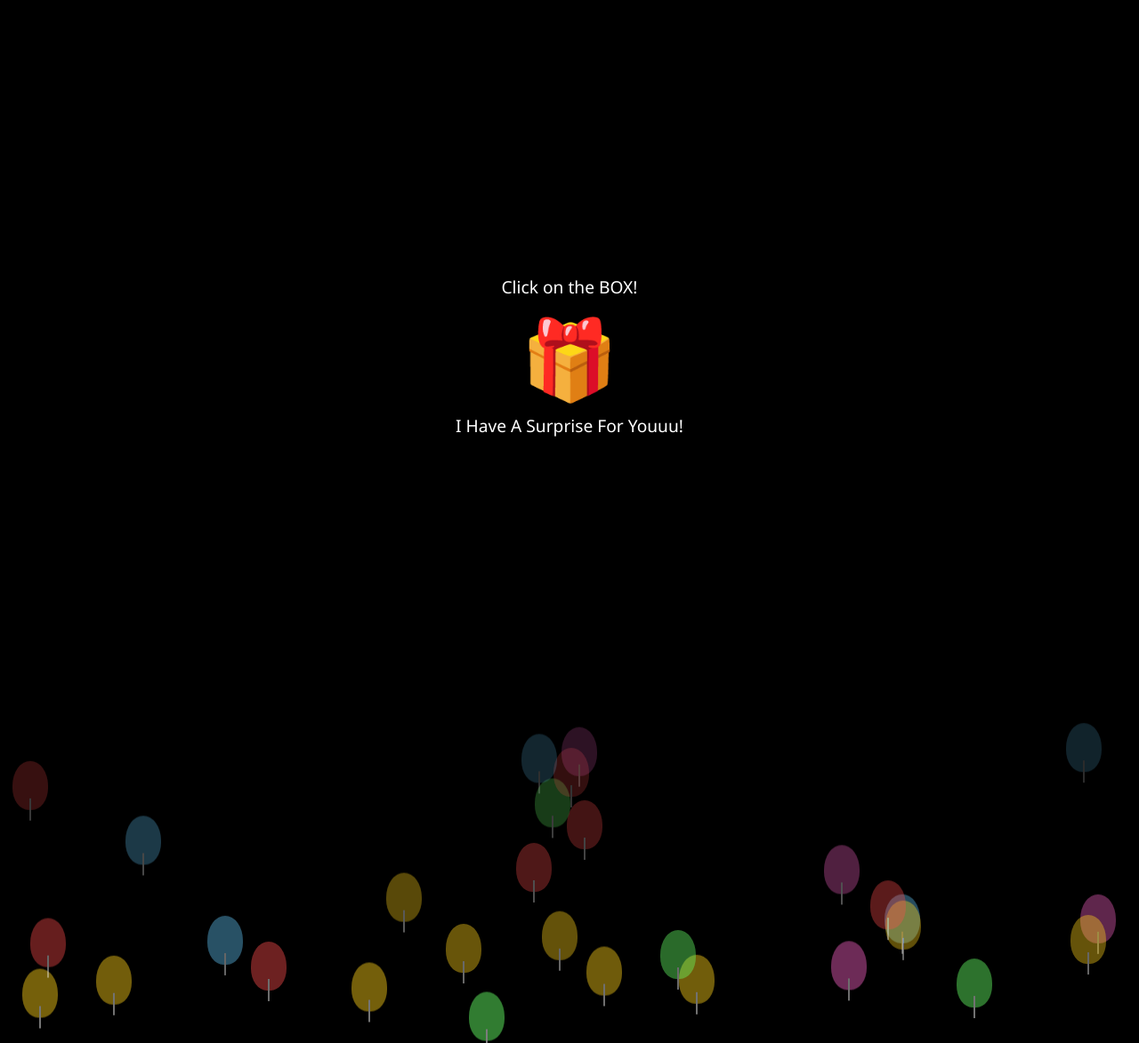
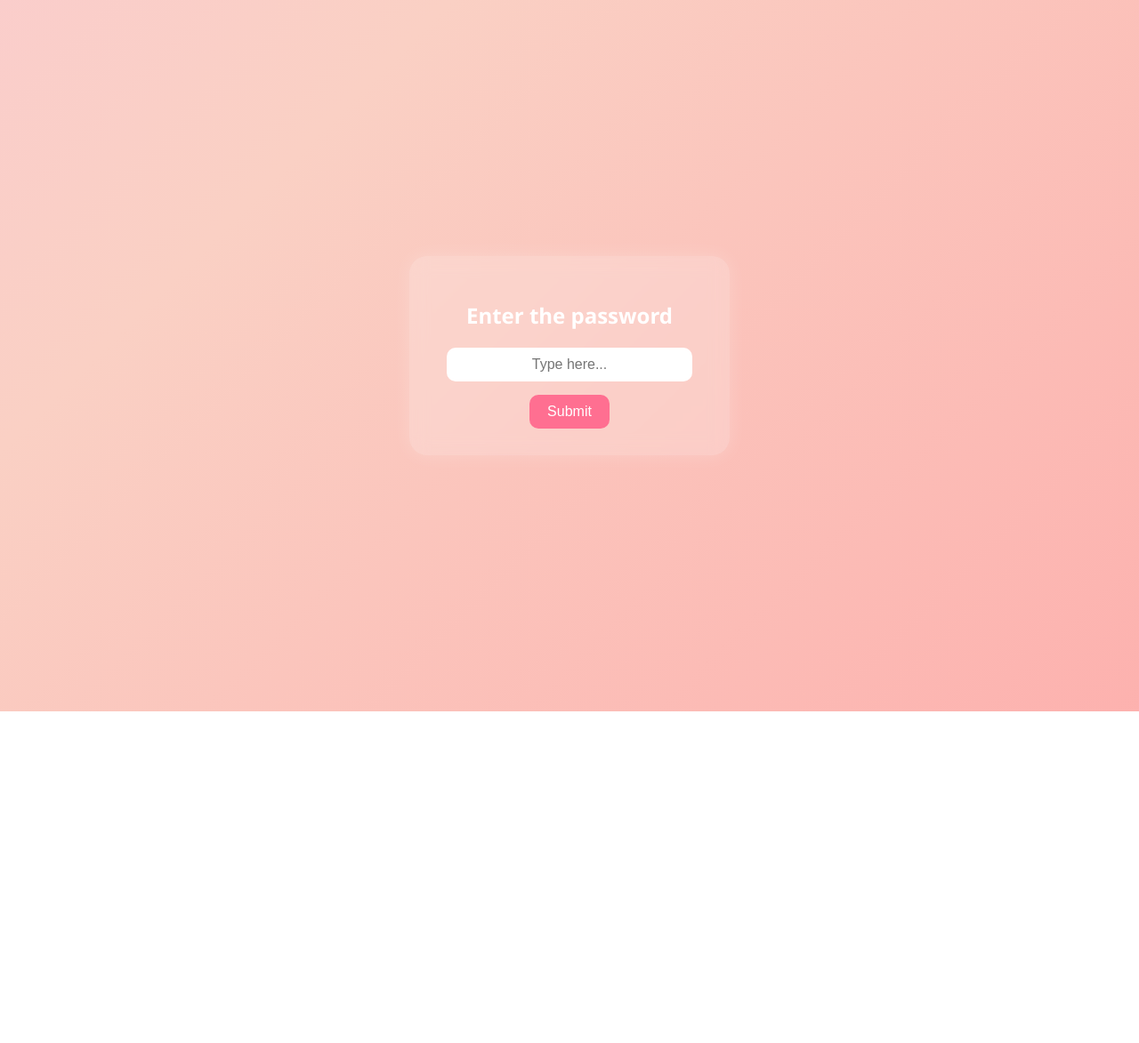
Before and after one commit to TANISH17o8/cake, a plain HTML site: page page2.html in a window 1280 px wide. Shown: the top 1173 px of the page at 89% size. After the commit the page ends 800 px from the top, so only its background shows below. Drawn offline with Linux system fonts and the light colour scheme.

Commit message:
Update page2.html

```diff
--- a/page2.html
+++ b/page2.html
@@ -1,93 +1,86 @@
-
-<!DOCTYPE html>
-<html lang="en">
+<!DOCTYPE html><html lang="en">
 <head>
   <meta charset="UTF-8" />
-  <meta name="viewport" content="width=device-width, initial-scale=1.0"/>
-  <title>Surprise for You</title>
+  <meta name="viewport" content="width=device-width, initial-scale=1.0" />
+  <title>Enter Password</title>
   <style>
-    * { margin: 0; padding: 0; box-sizing: border-box; }
     body {
-      background-color: #000;
-      overflow: hidden;
+      margin: 0;
+      padding: 0;
+      background: linear-gradient(-45deg, #ff9a9e, #fad0c4, #fbc2eb, #a18cd1);
+      background-size: 400% 400%;
+      animation: gradientBG 10s ease infinite;
       font-family: 'Segoe UI', sans-serif;
-      color: #fff;
-      text-align: center;
-    }
-    .container {
-      height: 100vh;
       display: flex;
       justify-content: center;
       align-items: center;
-      flex-direction: column;
-      position: relative;
-      z-index: 2;
-    }
-    .gift {
-      font-size: 80px;
-      cursor: pointer;
-      animation: pop 1s infinite alternate;
-    }
-    @keyframes pop {
-      0% { transform: scale(1); }
-      100% { transform: scale(1.1); }
-    }
-    .text-top, .text-bottom {
-      font-size: 1.2em;
-      margin: 10px;
+      height: 100vh;
+    }@keyframes gradientBG {
+  0% { background-position: 0% 50%; }
+  50% { background-position: 100% 50%; }
+  100% { background-position: 0% 50%; }
 }
 
-    .balloon {
-      position: absolute;
-      width: 40px;
-      height: 55px;
-      border-radius: 50% 50% 45% 45%;
-      animation: floatUp 10s linear infinite;
-      opacity: 0.9;
+.box {
+  background: rgba(255, 255, 255, 0.2);
+  padding: 30px 20px;
+  border-radius: 20px;
+  backdrop-filter: blur(10px);
+  box-shadow: 0 0 20px rgba(255, 255, 255, 0.2);
+  text-align: center;
+  width: 90%;
+  max-width: 320px;
+  color: #fff;
 }
 
-    .balloon::after {
-      content: '';
-      position: absolute;
-      bottom: -12px;
-      left: 50%;
-      width: 2px;
-      height: 25px;
-      background-color: white;
-      transform: translateX(-50%);
+.box h2 {
+  margin-bottom: 20px;
+  font-size: 1.5em;
 }
 
-    @keyframes floatUp {
-      0% {
-        transform: translateY(100vh);
-        opacity: 1;
+input[type="password"] {
+  width: 80%;
+  padding: 10px;
+  margin-bottom: 15px;
+  border: none;
+  border-radius: 10px;
+  text-align: center;
+  font-size: 1em;
 }
-      100% {
-        transform: translateY(-150px);
-        opacity: 0;
+
+button {
+  padding: 10px 20px;
+  background-color: #ff6f91;
+  border: none;
+  color: white;
+  border-radius: 10px;
+  font-size: 1em;
+  cursor: pointer;
+  transition: background 0.3s;
 }
+
+button:hover {
+  background-color: #ff3e6c;
 }
+
   </style>
 </head>
 <body>
-  <div class="container">
-    <div class="text-top">Click on the BOX!</div>
-    <div class="gift" onclick="window.location.href='page2.html'">🎁</div>
-    <div class="text-bottom">I Have A Surprise For Youuu!</div>
-  </div>
+  <div class="box">
+    <h2>Enter the password</h2>
+    <input type="password" id="password" placeholder="Type here..." />
+    <br>
+    <button onclick="checkPassword()">Submit</button>
+  </div>  <script>
+    function checkPassword() {
+      const password = document.getElementById('password').value;
+      const correctPassword = "hm";
 
-  <script>
-    const colors = ['#ff4d4d', '#ff66cc', '#66ccff', '#ffd11a', '#66ff66'];
-    const totalBalloons = 30;
-
-    for (let i = 0; i < totalBalloons; i++) {
-      let balloon = document.createElement('div');
-      balloon.classList.add('balloon');
-      balloon.style.left = Math.random() * 100 + 'vw';
-      balloon.style.backgroundColor = colors[Math.floor(Math.random() * colors.length)];
-      balloon.style.animationDuration = (6 + Math.random() * 4) + 's';
-      document.body.appendChild(balloon);
+      if (password === correctPassword) {
+        window.location.href = "page3.html";
+      } else {
+        alert("Wrong password, try again!");
       }
-  </script>
-</body>
+    }
+  </script></body>
 </html>
```
Lines whose indentation alone changed are shown as unchanged.
